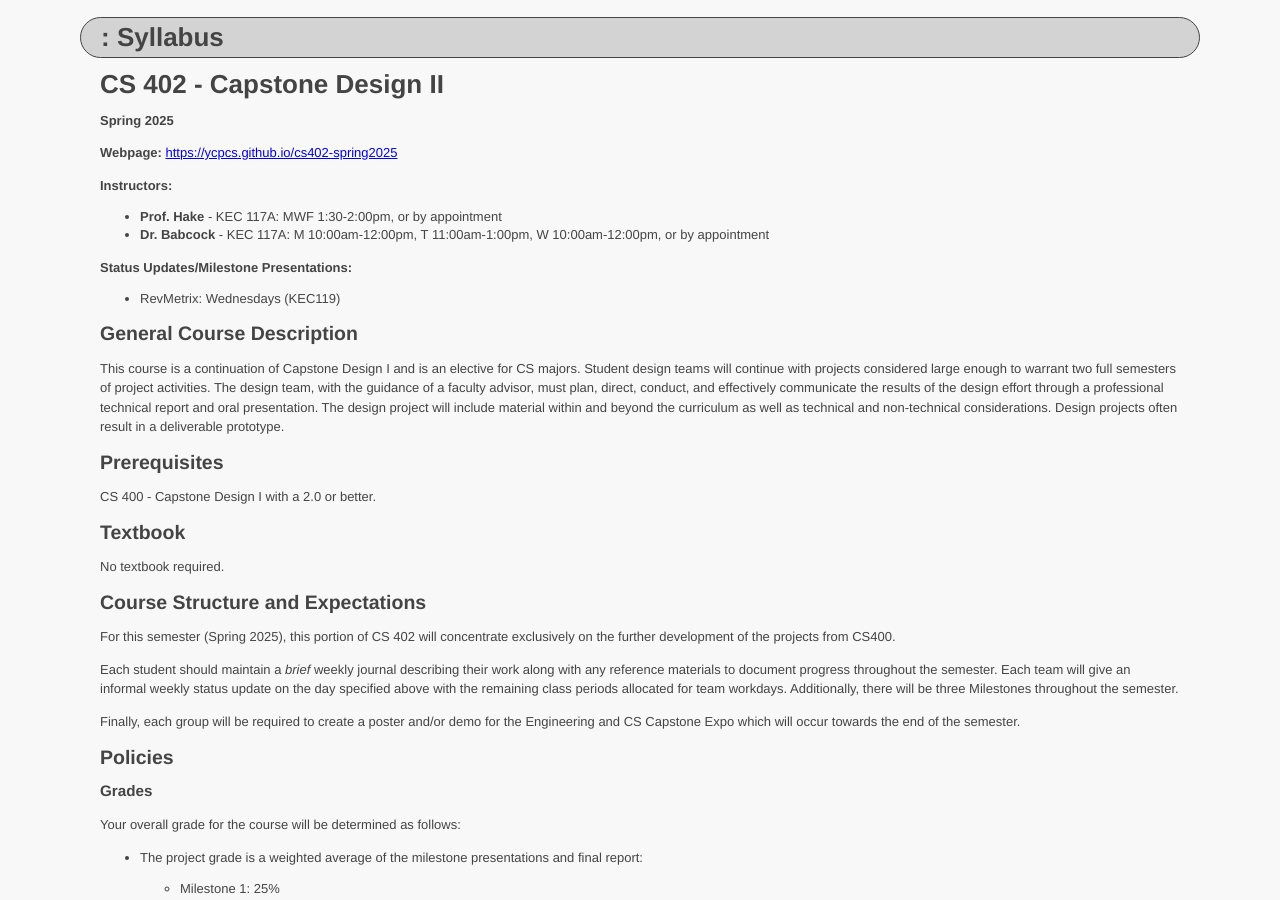
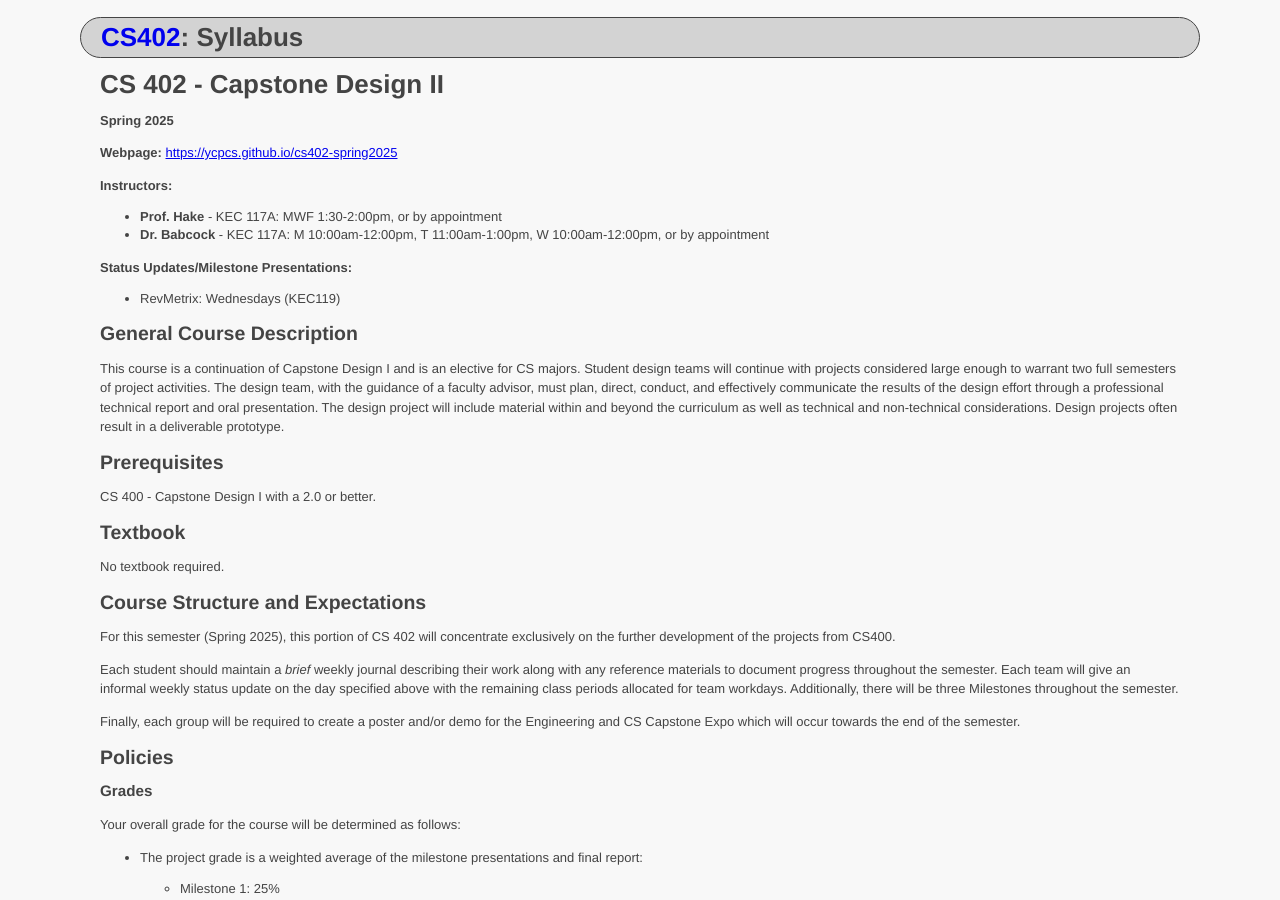
Before and after one commit to ycpcs/cs402-spring2025, a Jekyll site: the page built from syllabus.md, in a window 1280 px wide and 900 px high. Built offline with Jekyll 4.4.1, drawn with Linux system fonts in a browser that asks for light colours.

Commit message:
update syllabus
update syllabus

```diff
--- a/syllabus.md
+++ b/syllabus.md
@@ -1,6 +1,7 @@
 ---
 layout: default
-title: "Syllabus"
+course_number: CS402
+title: Syllabus
 ---
 
 CS 402 - Capstone Design II <br>
```
